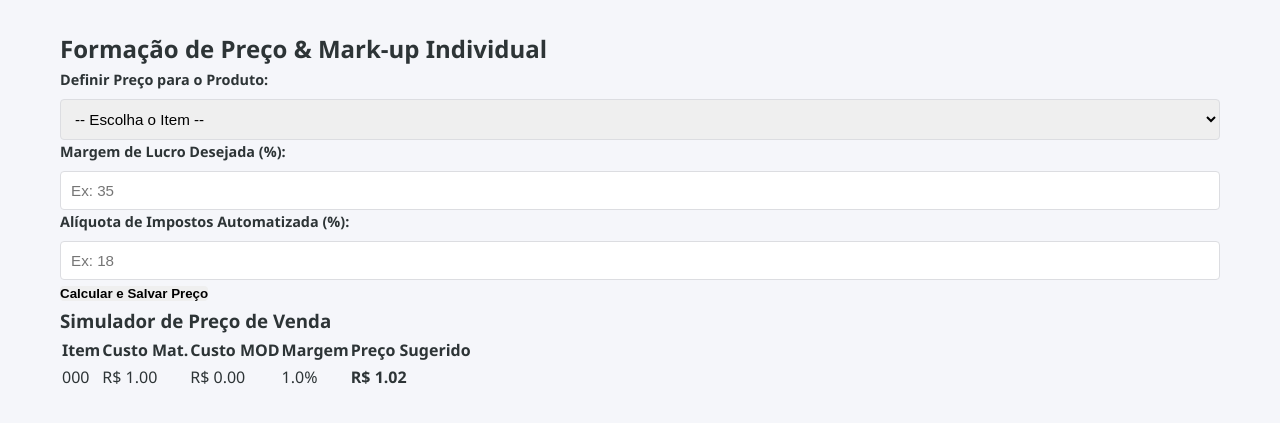
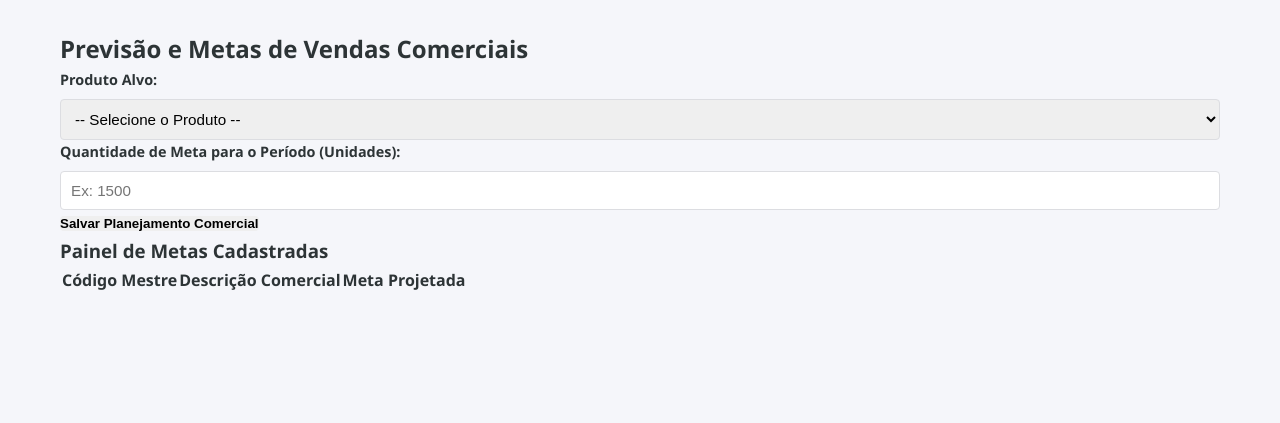
Before and after one commit to ProfRenatoPereira/admplan, a Flask app: page /precificacao in a window 1280 px wide. Shown: the part 189-612 px from the top of the page. Run offline with Flask 3, Linux system fonts and the light colour scheme; tables that the repository leaves empty hold one stand-in row (values such as "Sample post"); lists and menus that the app fills with data are empty.

Commit message:
Update precificacao.html

```diff
--- a/templates/precificacao.html
+++ b/templates/precificacao.html
@@ -1,46 +1,38 @@
 {% extends 'base.html' %}
 {% block content %}
-<h2>Formação de Preço & Mark-up Individual</h2>
-<form method="POST" action="/precificacao">
+<h2>Previsão e Metas de Vendas Comerciais</h2>
+<form method="POST" action="/vendas">
     <div class="form-group">
-        <label>Definir Preço para o Produto:</label>
+        <label>Produto Alvo:</label>
         <select name="produto_id" required>
-            <option value="">-- Escolha o Item --</option>
+            <option value="">-- Selecione o Produto --</option>
             {% for produto in produtos %}
-            <option value="{{ produto.id }}">{{ produto.part_number }}</option>
+            <option value="{{ produto.id }}">{{ produto.part_number }} - {{ produto.descricao }}</option>
             {% endfor %}
         </select>
     </div>
     <div class="form-group">
-        <label>Margem de Lucro Desejada (%):</label>
-        <input type="number" step="0.1" name="margem_lucro" required placeholder="Ex: 35">
+        <label>Quantidade de Meta para o Período (Unidades):</label>
+        <input type="number" name="quantidade_meta" required placeholder="Ex: 1500">
     </div>
-    <div class="form-group">
-        <label>Alíquota de Impostos Automatizada (%):</label>
-        <input type="number" step="0.1" name="impostos" required placeholder="Ex: 18">
-    </div>
-    <button type="submit" class="btn">Calcular e Salvar Preço</button>
+    <button type="submit" class="btn">Salvar Planejamento Comercial</button>
 </form>
 
-<h3>Simulador de Preço de Venda</h3>
+<h3>Painel de Metas Cadastradas</h3>
 <table>
     <thead>
         <tr>
-            <th>Item</th>
-            <th>Custo Mat.</th>
-            <th>Custo MOD</th>
-            <th>Margem</th>
-            <th>Preço Sugerido</th>
+            <th>Código Mestre</th>
+            <th>Descrição Comercial</th>
+            <th>Meta Projetada</th>
         </tr>
     </thead>
     <tbody>
-        {% for pre in precificacoes %}
+        {% for v in vendas %}
         <tr>
-            <td>{{ pre.part_number }}</td>
-            <td>R$ {{ "%.2f"|format(pre.custo_mat) }}</td>
-            <td>R$ {{ "%.2f"|format(pre.custo_mod) }}</td>
-            <td>{{ pre.margem_lucro }}%</td>
-            <td><strong>R$ {{ "%.2f"|format((pre.custo_mat + pre.custo_mod) * (1 + pre.margem_lucro/100) * (1 + pre.impostos/100)) }}</strong></td>
+            <td>{{ v.part_number }}</td>
+            <td>{{ v.descricao }}</td>
+            <td>{{ v.quantidade_meta }} un.</td>
         </tr>
         {% endfor %}
     </tbody>
```
